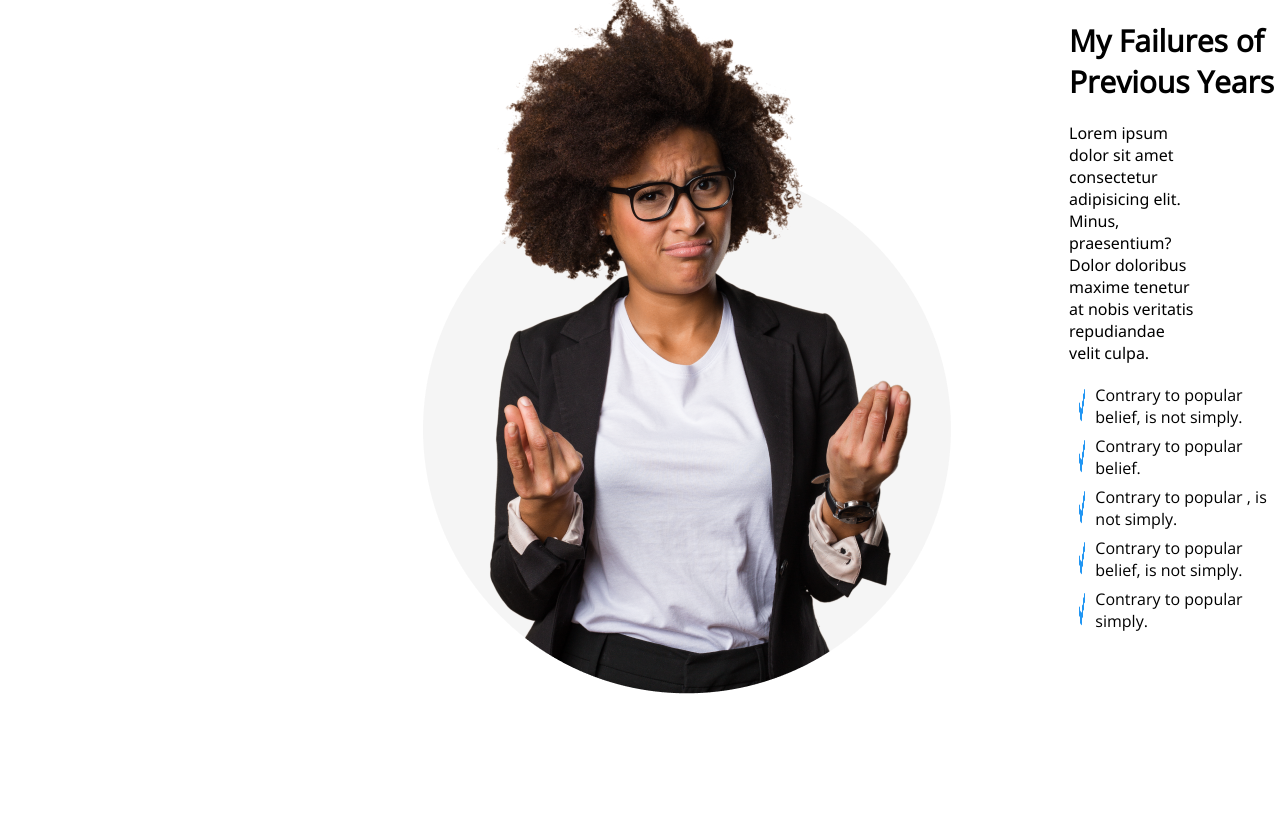
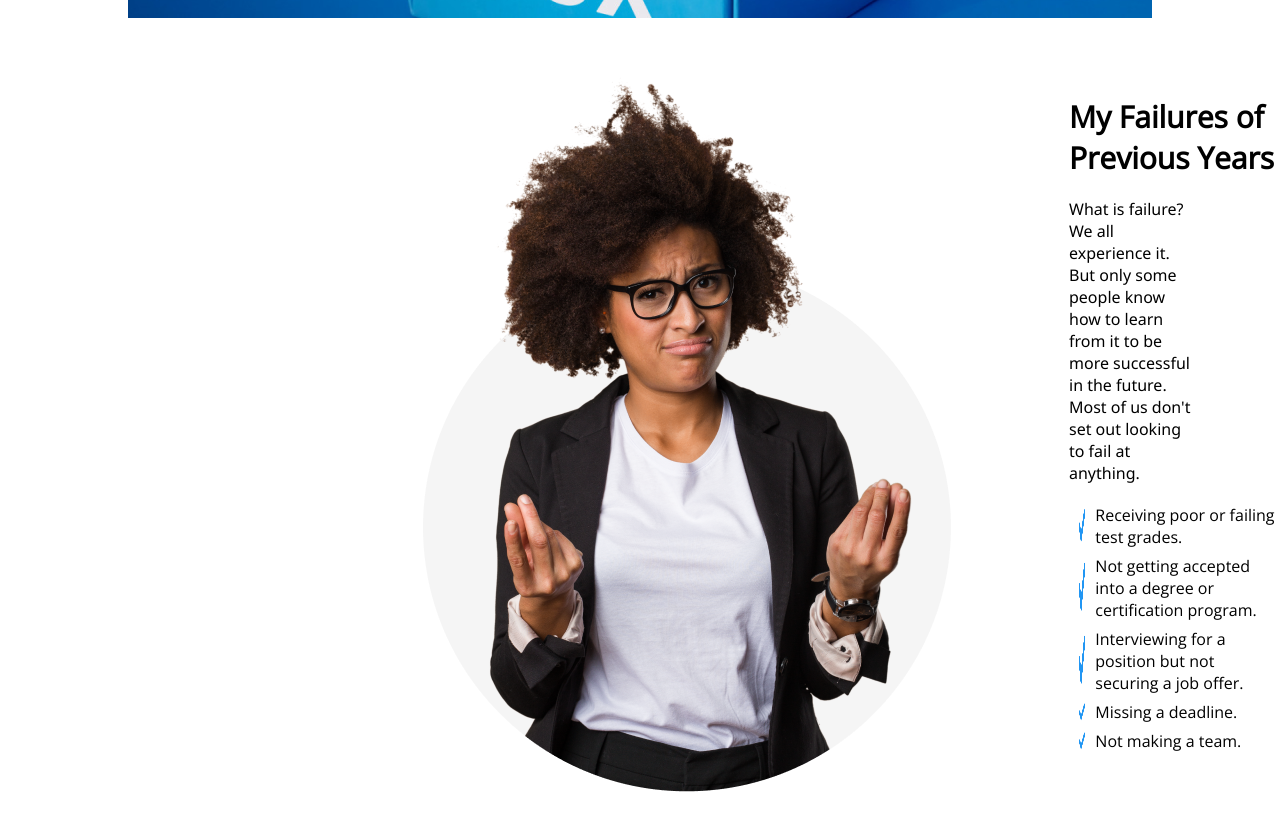
Before and after one commit to soaibmashrafi/New-Year-Journey, a plain HTML site: page index.html in a window 1280 px wide. Shown: the part 1520-2350 px from the top of the page. Before the commit the page ends 2269 px from the top, so only its background shows below. Drawn offline with nearby package versions, Linux system fonts and the light colour scheme.

Commit message:
Modify the articles

```diff
--- a/index.html
+++ b/index.html
@@ -16,12 +16,10 @@
 
     <header class="header">
         <div class="headerText">
-            <h1>All Thinks Are Possible</h1>
-            <h1>If You Are Beleive</h1>
+            <h1>All Things Are Possible</h1>
+            <h1>If You Really Believe</h1>
             <h1>In Yourself</h1>
-            <h6>Lorem ipsum dolor sit amet consectetur, adipisicing elit. Deserunt ad numquam hic iure accusantium
-                saepe. Nam facilis, quasi alias consectetur est dolorum, voluptas, facere doloribus error deserunt
-                quisquam aspernatur earum?</h6>
+            <h6>Positive thinking doesn't mean that you ignore life's less pleasant situations. Positive thinking just means that you approach unpleasantness in a more positive and productive way. You think the best is going to happen, not the worst.</h6>
 
             <button class="btn-primary" type="submit">Contact Us</button>
 
@@ -36,27 +34,28 @@
         <div class="mainBody">
             <h2>My Failures of</h2>
             <h2>Previous Years</h2>
-                <p>Lorem ipsum dolor sit amet consectetur adipisicing elit. Minus, praesentium? Dolor doloribus maxime tenetur at nobis veritatis repudiandae velit culpa.</p>
+            <p>What is failure? We all experience it. But only some people know how to learn from it to be more
+                successful in the future. Most of us don't set out looking to fail at anything. </p>
             <ul class="list">
                 <div class="list-item">
                     <img class="tick-img" src="/Images/icons/check1.png" alt="">
-                        <li>Contrary to popular belief, is not simply.</li>
+                    <li>Receiving poor or failing test grades.</li>
                 </div>
                 <div class="list-item">
                     <img class="tick-img" src="/Images/icons/check1.png" alt="">
-                        <li>Contrary to popular belief.</li>
+                    <li>Not getting accepted into a degree or certification program.</li>
                 </div>
                 <div class="list-item">
                     <img class="tick-img" src="/Images/icons/check1.png" alt="">
-                        <li>Contrary to popular , is not simply.</li>
+                    <li>Interviewing for a position but not securing a job offer.</li>
                 </div>
                 <div class="list-item">
                     <img class="tick-img" src="/Images/icons/check1.png" alt="">
-                        <li>Contrary to popular belief, is not simply.</li>
+                    <li>Missing a deadline.</li>
                 </div>
                 <div class="list-item">
                     <img class="tick-img" src="/Images/icons/check1.png" alt="">
-                        <li>Contrary to popular simply.</li>
+                    <li>Not making a team.</li>
                 </div>
 
             </ul>
```
Lines whose indentation alone changed are shown as unchanged.
